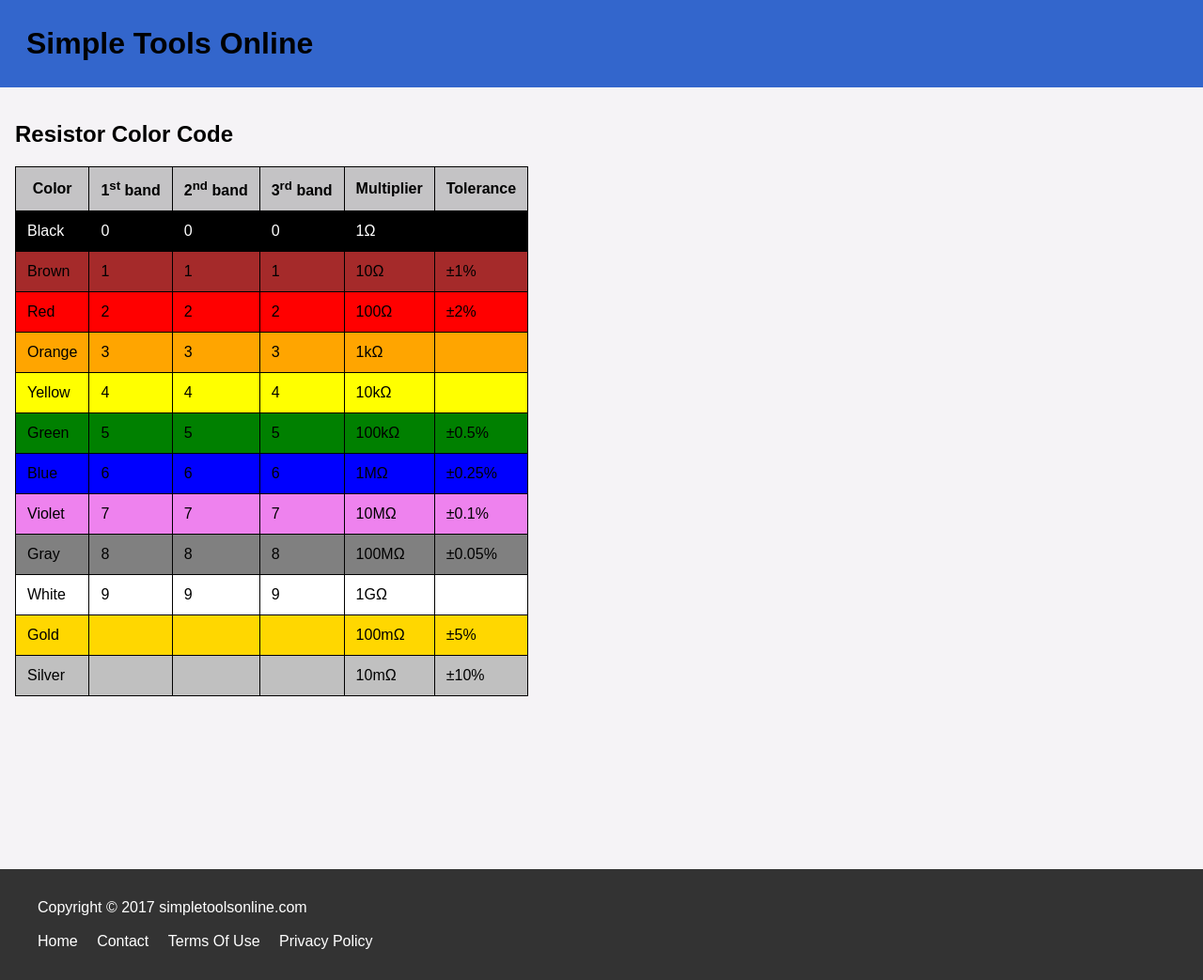
After one commit to PJ-Finlay/Simple-Tools-Online, a PHP site: page /reference/resistor-color-code.php in a window 1280 px wide. The commit adds this page. Shown: the whole page at 94% size. Run offline with PHP 8.4, Linux system fonts and the light colour scheme.

Commit message:
Added Resistor Color Code to reference

```diff
--- a/index.php
+++ b/index.php
@@ -82,6 +82,7 @@
                 <span>Technology</span>
                 <ul>
                     <li><a href="reference/ansii-table">ANSII Table</a></li>
+                    <li><a href="reference/resistor-color-code">Resistor Color Code</a></li>
                 </ul>
             </li>
         </ul>
--- a/js/script.js
+++ b/js/script.js
@@ -86,7 +86,7 @@ $(document).ready(function(){
 //Also calls it once when the listener is set
 function setOnChangeListener(listener){
     listener();
-    $(".tool input,.tool  select,.tool  textarea").on('keydown change input', listener);
+    $(".tool input,.tool  select,.tool  textarea").on('change input', listener);
 }
 
 //Checks to make sure that value is a valid number then outputs to the given selector
--- /dev/null
+++ b/reference/resistor-color-code.php
@@ -0,0 +1,114 @@
+<?php
+$toolName = "Resistor Color Code";
+include($_SERVER['DOCUMENT_ROOT'].'/php/header.php');
+?>
+<article>
+    <h1>Resistor Color Code</h1>
+    <table>
+        <tr>
+            <th>Color</th>
+            <th>1<sup>st</sup> band</th>
+            <th>2<sup>nd</sup> band</th>
+            <th>3<sup>rd</sup> band</th>
+            <th>Multiplier</th>
+            <th>Tolerance</th>
+        </tr>
+        <tr style="background-color:BlACK;color:WHITE">
+              <td>Black</td>
+              <td>0</td>
+              <td>0</td>
+              <td>0</td>
+              <td>1Ω</td>
+              <td></td>
+          </tr>
+       <tr style="background-color:BROWN">
+              <td>Brown</td>
+              <td>1</td>
+              <td>1</td>
+              <td>1</td>
+              <td>10Ω</td>
+              <td>±1%</td>
+          </tr>
+       <tr style="background-color:RED">
+              <td>Red</td>
+              <td>2</td>
+              <td>2</td>
+              <td>2</td>
+              <td>100Ω</td>
+              <td>±2%</td>
+          </tr>
+       <tr style="background-color:ORANGE">
+              <td>Orange</td>
+              <td>3</td>
+              <td>3</td>
+              <td>3</td>
+              <td>1kΩ</td>
+              <td></td>
+          </tr>
+       <tr style="background-color:YELLOW">
+              <td>Yellow</td>
+              <td>4</td>
+              <td>4</td>
+              <td>4</td>
+              <td>10kΩ</td>
+              <td></td>
+          </tr>
+       <tr style="background-color:GREEN">
+              <td>Green</td>
+              <td>5</td>
+              <td>5</td>
+              <td>5</td>
+              <td>100kΩ</td>
+              <td>±0.5%</td>
+          </tr>
+       <tr style="background-color:BLUE">
+              <td>Blue</td>
+              <td>6</td>
+              <td>6</td>
+              <td>6</td>
+              <td>1MΩ</td>
+              <td>±0.25%</td>
+          </tr>
+       <tr style="background-color:VIOLET">
+              <td>Violet</td>
+              <td>7</td>
+              <td>7</td>
+              <td>7</td>
+              <td>10MΩ</td>
+              <td>±0.1%</td>
+          </tr>
+       <tr style="background-color:GRAY">
+              <td>Gray</td>
+              <td>8</td>
+              <td>8</td>
+              <td>8</td>
+              <td>100MΩ</td>
+              <td>±0.05%</td>
+          </tr>
+       <tr style="background-color:WHITE">
+              <td>White</td>
+              <td>9</td>
+              <td>9</td>
+              <td>9</td>
+              <td>1GΩ</td>
+              <td></td>
+          </tr>
+       <tr style="background-color:GOLD">
+              <td>Gold</td>
+              <td></td>
+              <td></td>
+              <td></td>
+              <td>100mΩ</td>
+              <td>±5%</td>
+          </tr>
+       <tr style="background-color:SILVER">
+              <td>Silver</td>
+              <td></td>
+              <td></td>
+              <td></td>
+              <td>10mΩ</td>
+              <td>±10%</td>
+          </tr>
+    </table>
+</article>
+<?php include($_SERVER['DOCUMENT_ROOT'].'/php/footer.php');?>
--- a/todo.txt
+++ b/todo.txt
@@ -22,6 +22,7 @@
 -Better searching (using keywords and fuzzy)
 -Resistor Color Code
 -Find javascript searching library for homepage search
+-Clock displays wrong AM/PM for noon/midnight
 
 
 Tools:
```
Also changed, not shown: tools/notepad.php (+3 -6 lines).
